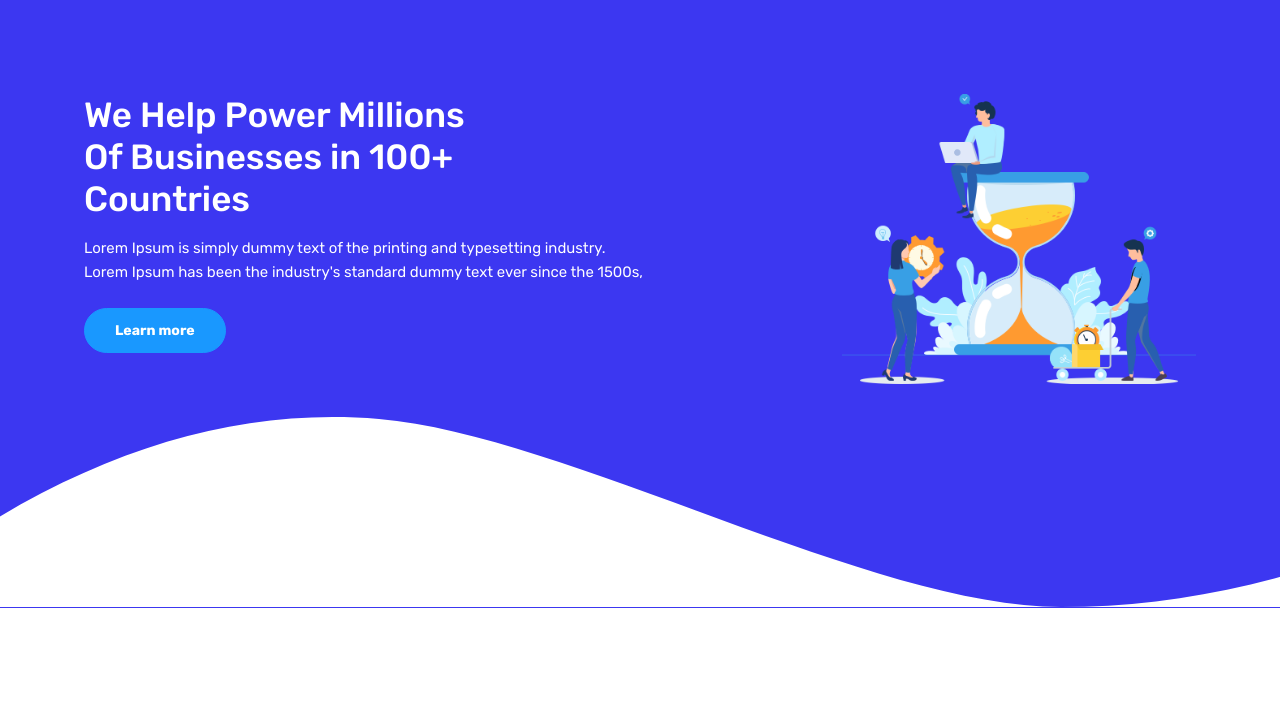
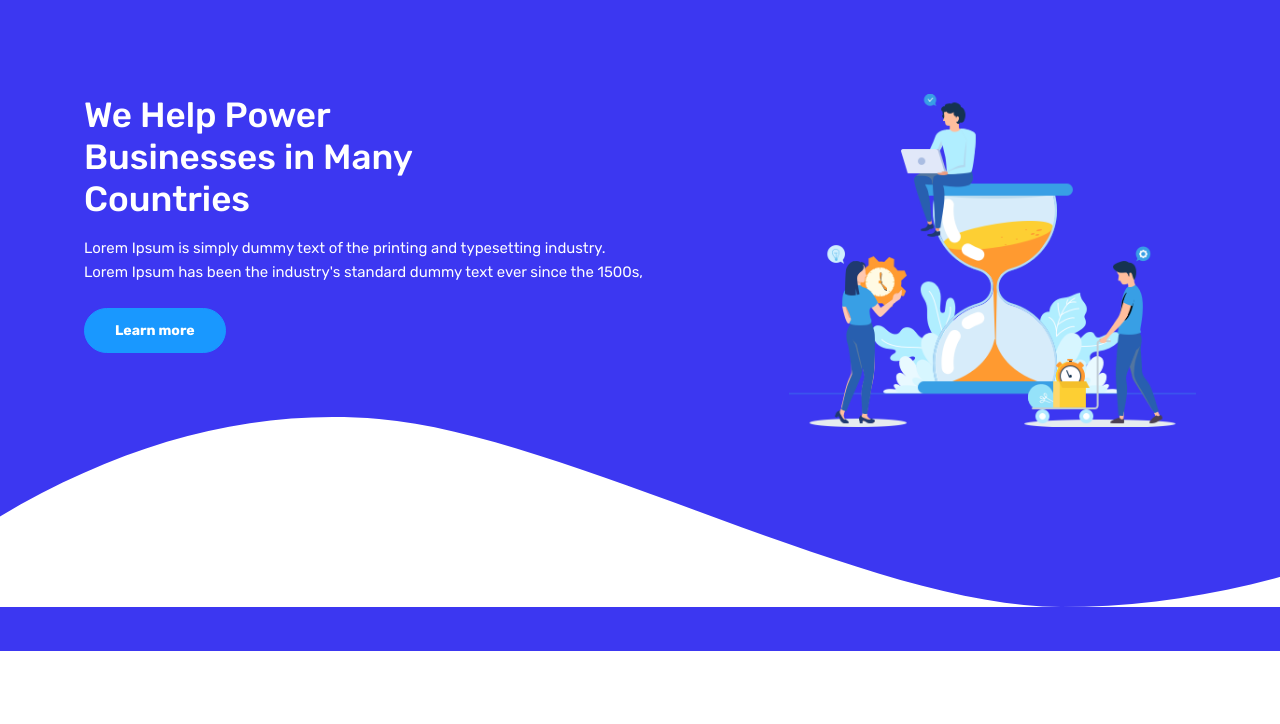
Before and after one commit to abcshohag/s3force, a website: page index.html in a window 1280 px wide. Shown: the part 76-800 px from the top of the page. Drawn offline with Linux system fonts and the light colour scheme.

Commit message:
test commit 2

```diff
--- a/index.html
+++ b/index.html
@@ -62,8 +62,8 @@
 									<div data-aos="zoom-in-up">
 										<div class="banner-title">
 												<h3 class="font-weight-medium">We Help Power
-												Millions Of Businesses
-												in 100+ Countries
+												Businesses
+												in Many Countries
 											</h3>
 										</div>
 										<p class="mt-3">Lorem Ipsum is simply dummy text of the printing and typesetting industry.
```
